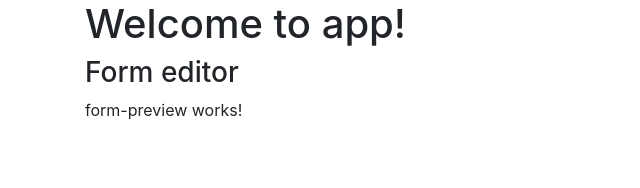
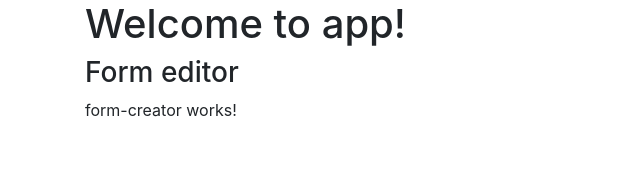
Before and after one commit to ev45ive/eduweb-angular-wzorce, an Angular app: page / in a window 1280 px wide. Shown: the top 188 px of the page, without its empty margins (0-640 px from the left). Built offline with nearby package versions, Linux system fonts and the light colour scheme.

Commit message:
5.1. Formularze sterowane modelem - start

```diff
--- a/src/app/forms-editor/form-preview.component.ts
+++ b/src/app/forms-editor/form-creator.component.ts
@@ -1,15 +1,15 @@
 import { Component, OnInit } from '@angular/core';
 
 @Component({
-  selector: 'form-preview',
+  selector: 'form-creator',
   template: `
     <p>
-      form-preview works!
+      form-creator works!
     </p>
   `,
   styles: []
 })
-export class FormPreviewComponent implements OnInit {
+export class FormCreatorComponent implements OnInit {
 
   constructor() { }
 
--- a/src/app/forms-editor/forms-editor.component.ts
+++ b/src/app/forms-editor/forms-editor.component.ts
@@ -6,7 +6,7 @@ import { Component, OnInit } from '@angular/core';
     <h3>Form editor</h3>
     <div class="row">
       <div class="col">
-        <form-preview></form-preview>
+        <form-creator></form-creator>
       </div>
     </div>
   `,
--- a/src/app/forms-editor/forms-editor.module.ts
+++ b/src/app/forms-editor/forms-editor.module.ts
@@ -3,14 +3,14 @@ import { CommonModule } from '@angular/common';
 import { FormsEditorComponent } from './forms-editor.component';
 import { FormFieldEditorComponent } from './form-field-editor.component';
 import { FormsModule } from '@angular/forms';
-import { FormPreviewComponent } from './form-preview.component'
+import { FormCreatorComponent } from './form-creator.component'
 
 @NgModule({
   imports: [
     CommonModule,
     FormsModule
   ],
-  declarations: [FormsEditorComponent, FormFieldEditorComponent, FormPreviewComponent],
+  declarations: [FormsEditorComponent, FormFieldEditorComponent, FormCreatorComponent],
   exports: [FormsEditorComponent]
 })
 export class FormsEditorModule { }
```
